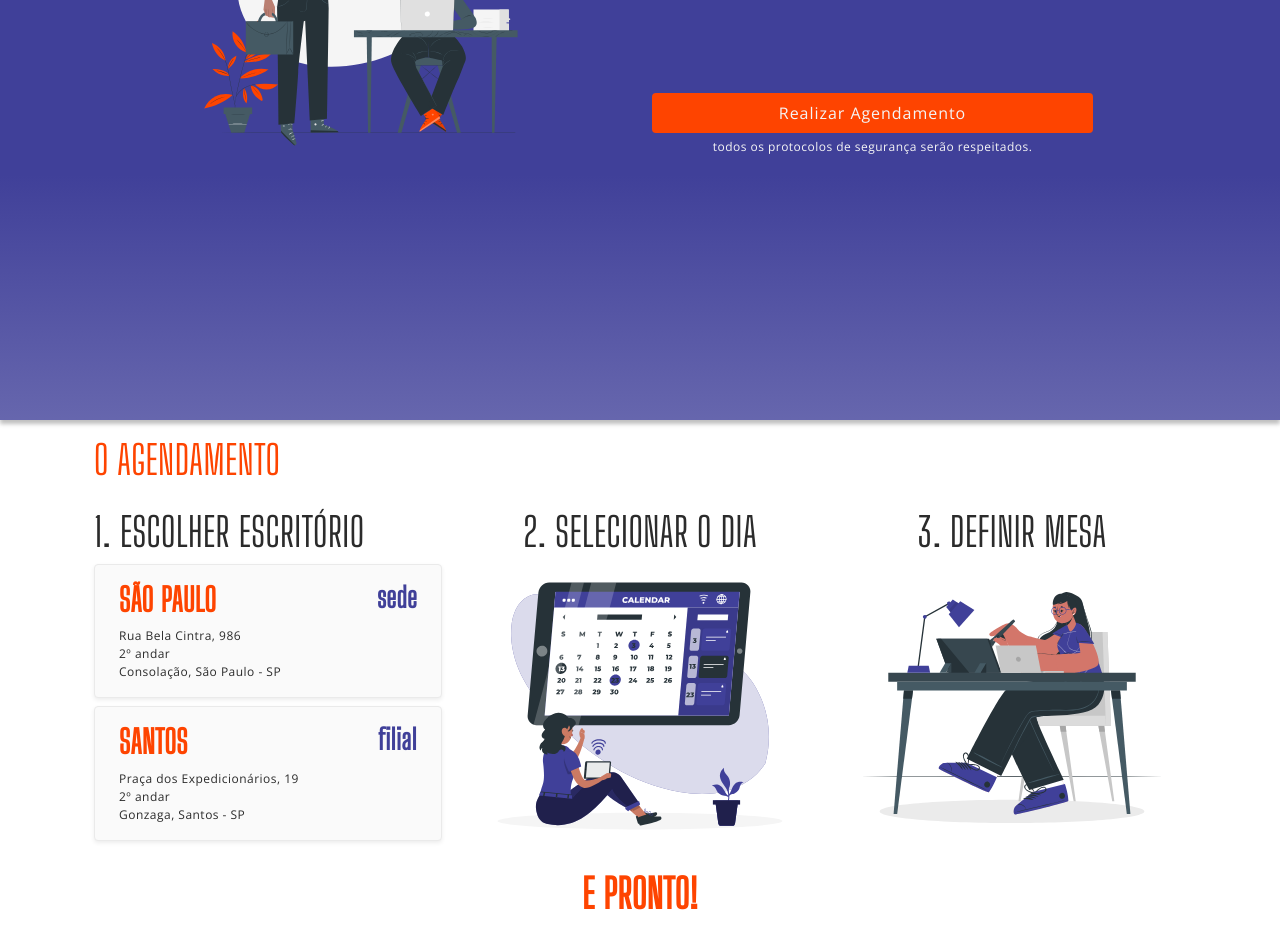
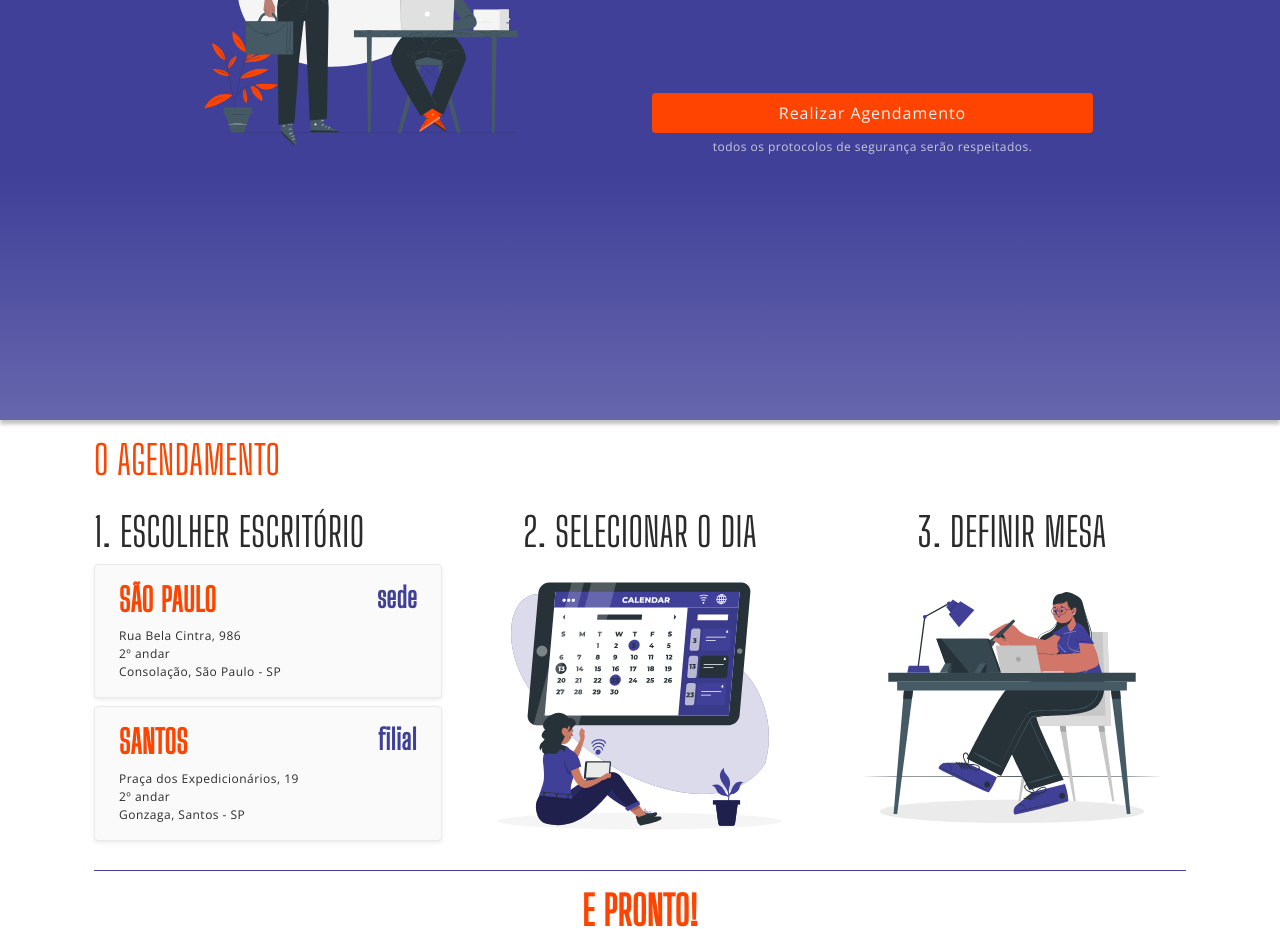
Before and after one commit to RickQs/imersaodev, a React (Create React App) app: page / in a window 1280 px wide. Shown: the part 380-1309 px from the top of the page. Built offline with nearby package versions, Linux system fonts and the light colour scheme.

Commit message:
feat: added modal and corrected wrong className

```diff
--- a/src/Pages/Home/Home.jsx
+++ b/src/Pages/Home/Home.jsx
@@ -26,15 +26,32 @@ const Home = () => {
                             </div>
                             <div className="col-md-5 pt-md-5 d-flex flex-column justify-content-between">
                                 <p className='d-md-block d-none fs-4'>
-                                    agora você <span className='light-orange fst-italic'>#sanguelaranja</span> tem a <span className='light-orange'>opção</span> de trabalhar em nossos
+                                    Agora você <span className='light-orange fst-italic'>#sanguelaranja</span> tem a <span className='light-orange'>opção</span> de trabalhar em nossos
                                     escritórios!
                                 </p><p className='d-md-none d-block'>
-                                    agora você <span className='light-orange fst-italic'>#sanguelaranja</span> tem a <span className='light-orange'>opção</span> de trabalhar em nossos
+                                    Agora você <span className='light-orange fst-italic'>#sanguelaranja</span> tem a <span className='light-orange'>opção</span> de trabalhar em nossos
                                     escritórios!
                                 </p>
                                 <div>
-                                    <input className='bg-orange w-100 rounded-2 p-2' type='button' value='Realizar Agendamento' />
-                                    <span className='label'>todos os protocolos de segurança serão respeitados.</span>
+                                    <button className='bg-orange w-100 rounded-2 p-2' data-bs-toggle="modal" data-bs-target="#adviceModal">Realizar Agendamento</button>
+                                    <div class="modal fade black text-start" id="adviceModal" tabindex="-1" aria-labelledby="adviceModalLabel" aria-hidden="true">
+                                        <div class="modal-dialog modal-dialog-centered">
+                                            <div class="modal-content">
+                                                <div class="modal-header">
+                                                    <h5 class="modal-title" id="adviceModalLabel">Sistema de Agendamento</h5>
+                                                    <button type="button" class="btn-close" data-bs-dismiss="modal" aria-label="Close"></button>
+                                                </div>
+                                                <div class="modal-body">
+                                                    <p>Em desenvolvimento.</p>
+                                                </div>
+                                                <div class="modal-footer">
+                                                    <button type="button" class="btn btn-secondary" data-bs-dismiss="modal">Entendido</button>
+                                                </div>
+                                            </div>
+                                        </div>
+                                    </div>
+
+                                    <span className='label opacity-75'>todos os protocolos de segurança serão respeitados.</span>
                                 </div>
                             </div>
                         </div>
@@ -93,7 +110,7 @@ const Home = () => {
                         </div>
                     </div>
 
-                    <div className='col-12 text-md-center mt-md-3 border-purple'>
+                    <div className='col-12 text-md-center mt-md-3 border-top-purple'>
                         <h1 className='orange fw-800 mt-3'>E PRONTO!</h1>
                         <p className='black text-content fs-6'>sua <span className='purple'>estação de trabalho</span> está <span className='purple'>reservada</span>.</p>
                     </div>
```
